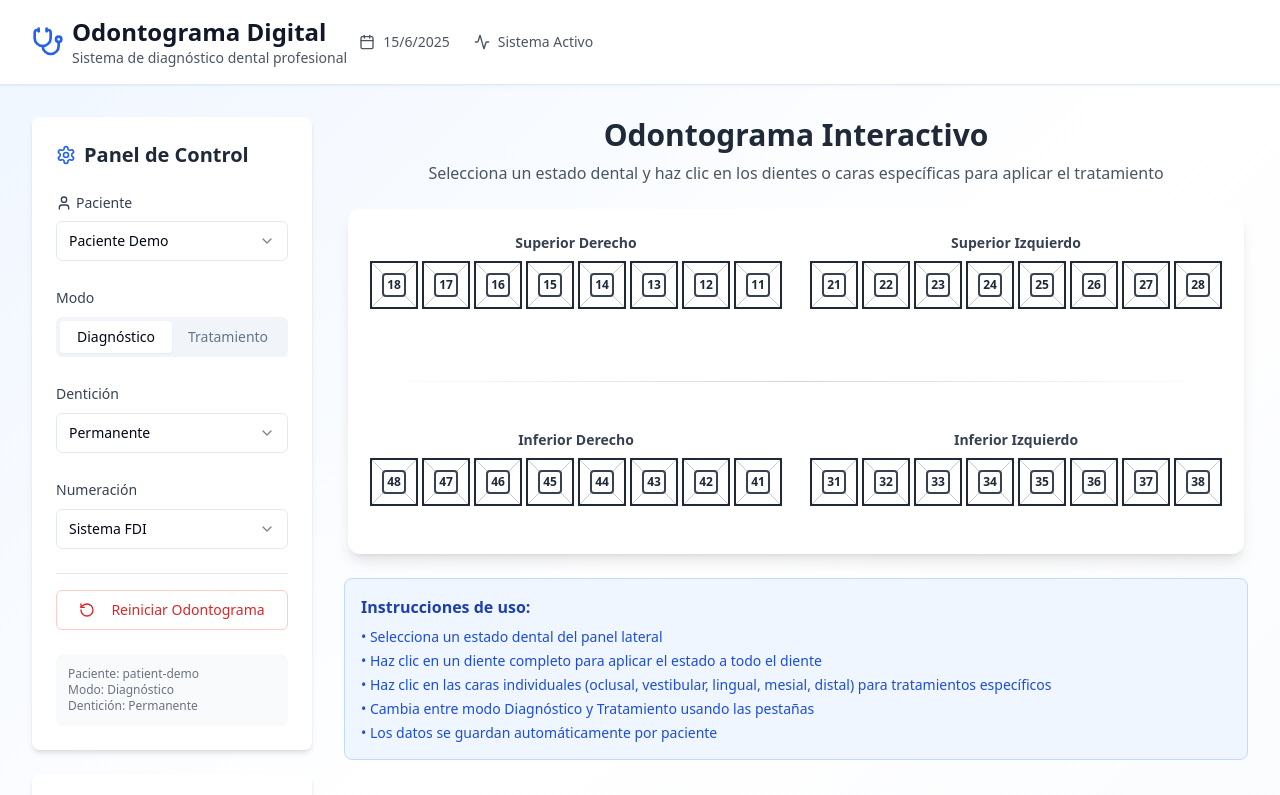
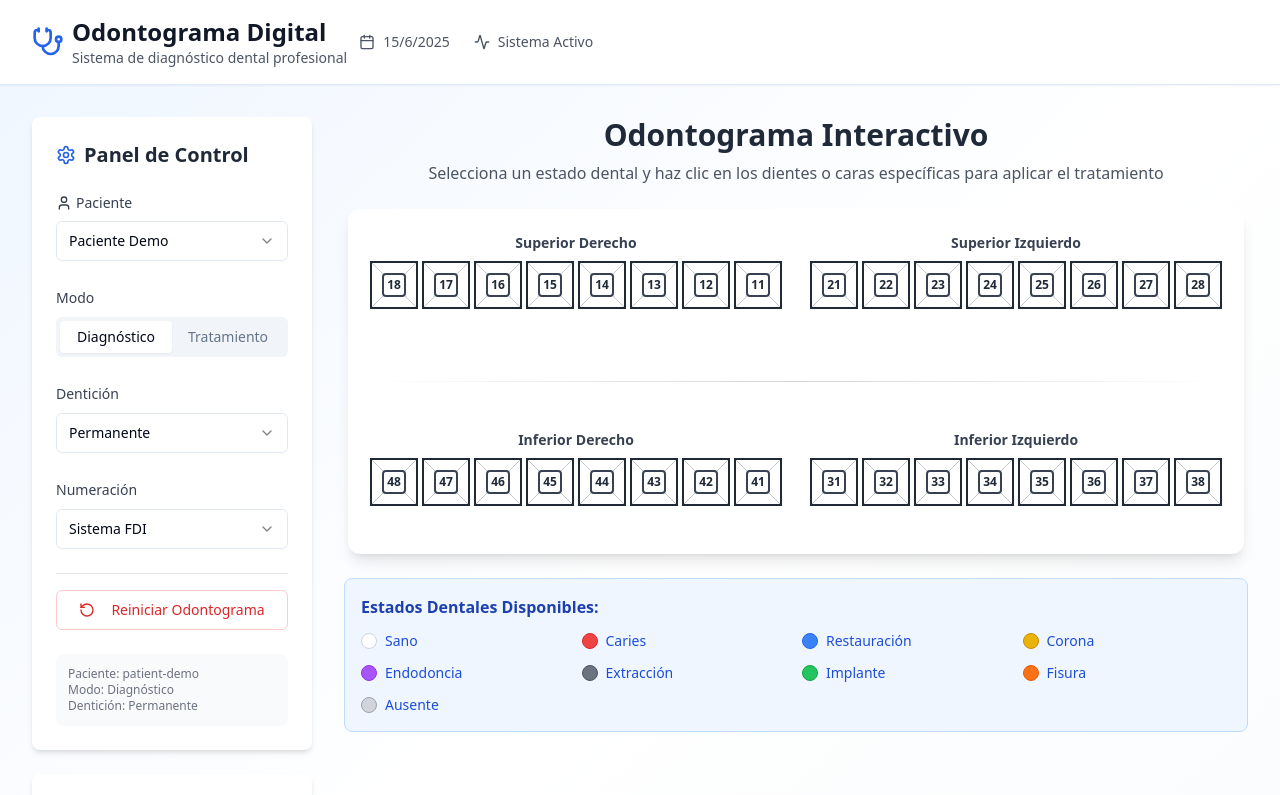
Before and after one commit to chavezito89/Odontograma_final, a React (Vite) app: page / in a window 1280 px wide. Shown: the top 795 px of the page. Built offline with nearby package versions, Linux system fonts and the light colour scheme.

Commit message:
Remove placeholder and add dental states
Replaced the placeholder instructions with the dental states selector.

```diff
--- a/src/pages/Index.tsx
+++ b/src/pages/Index.tsx
@@ -4,6 +4,7 @@ import { useOdontoStore } from '@/store/odontoStore';
 import OdontogramGrid from '@/components/odontogram/OdontogramGrid';
 import StateSelector from '@/components/odontogram/StateSelector';
 import ControlPanel from '@/components/odontogram/ControlPanel';
+import { TOOTH_STATE_COLORS } from '@/utils/toothUtils';
 import { Stethoscope, Calendar, Activity } from 'lucide-react';
 
 const Index = () => {
@@ -70,16 +71,21 @@ const Index = () => {
               {/* Odontograma */}
               <OdontogramGrid />
 
-              {/* Instrucciones */}
+              {/* Estados Dentales Disponibles */}
               <div className="bg-blue-50 border border-blue-200 rounded-lg p-4">
-                <h3 className="font-semibold text-blue-800 mb-2">Instrucciones de uso:</h3>
-                <ul className="text-sm text-blue-700 space-y-1">
-                  <li>• Selecciona un estado dental del panel lateral</li>
-                  <li>• Haz clic en un diente completo para aplicar el estado a todo el diente</li>
-                  <li>• Haz clic en las caras individuales (oclusal, vestibular, lingual, mesial, distal) para tratamientos específicos</li>
-                  <li>• Cambia entre modo Diagnóstico y Tratamiento usando las pestañas</li>
-                  <li>• Los datos se guardan automáticamente por paciente</li>
-                </ul>
+                <h3 className="font-semibold text-blue-800 mb-3">Estados Dentales Disponibles:</h3>
+                <div className="grid grid-cols-2 md:grid-cols-3 lg:grid-cols-4 gap-3">
+                  {Object.entries(TOOTH_STATE_COLORS).map(([state, config]) => (
+                    <div key={state} className="flex items-center space-x-2">
+                      <div
+                        className={`w-4 h-4 rounded-full border ${config.bg} ${config.border}`}
+                      />
+                      <span className="text-sm text-blue-700 font-medium">
+                        {config.label}
+                      </span>
+                    </div>
+                  ))}
+                </div>
               </div>
             </div>
           </div>
```
